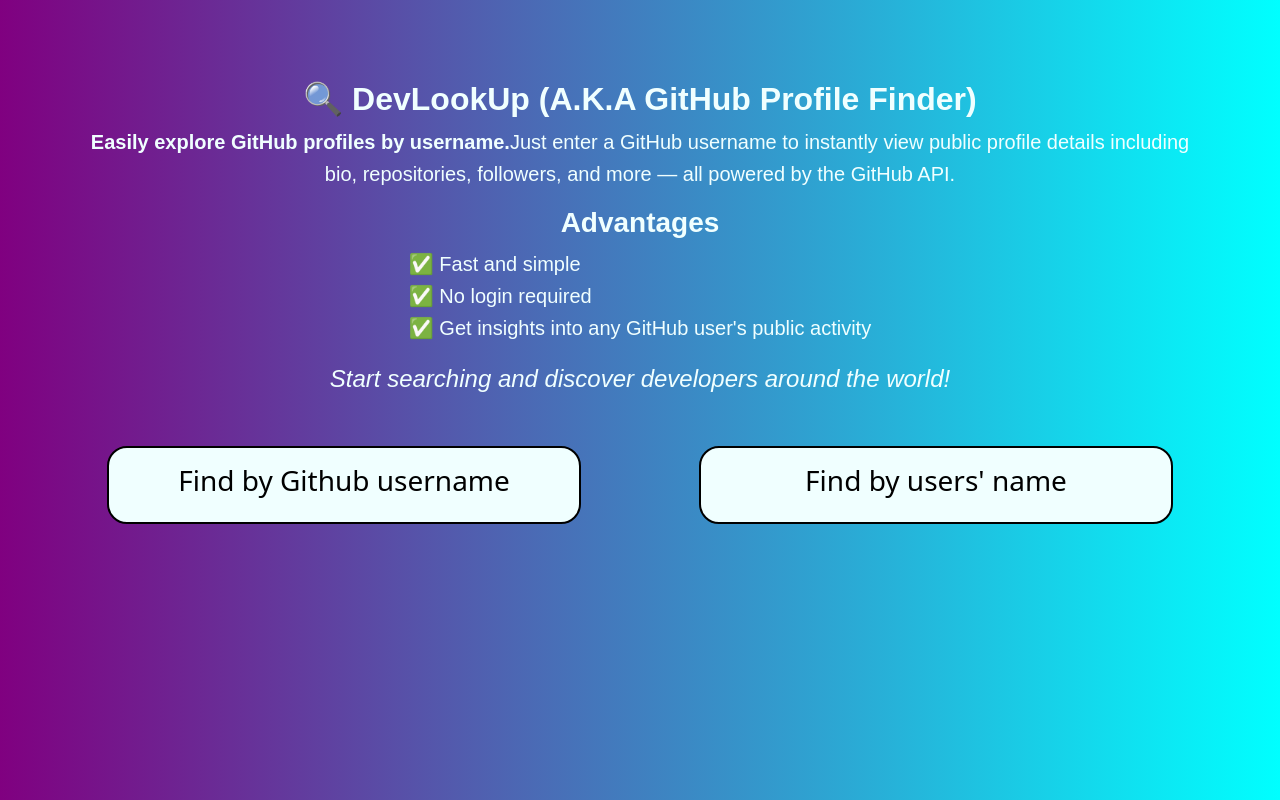
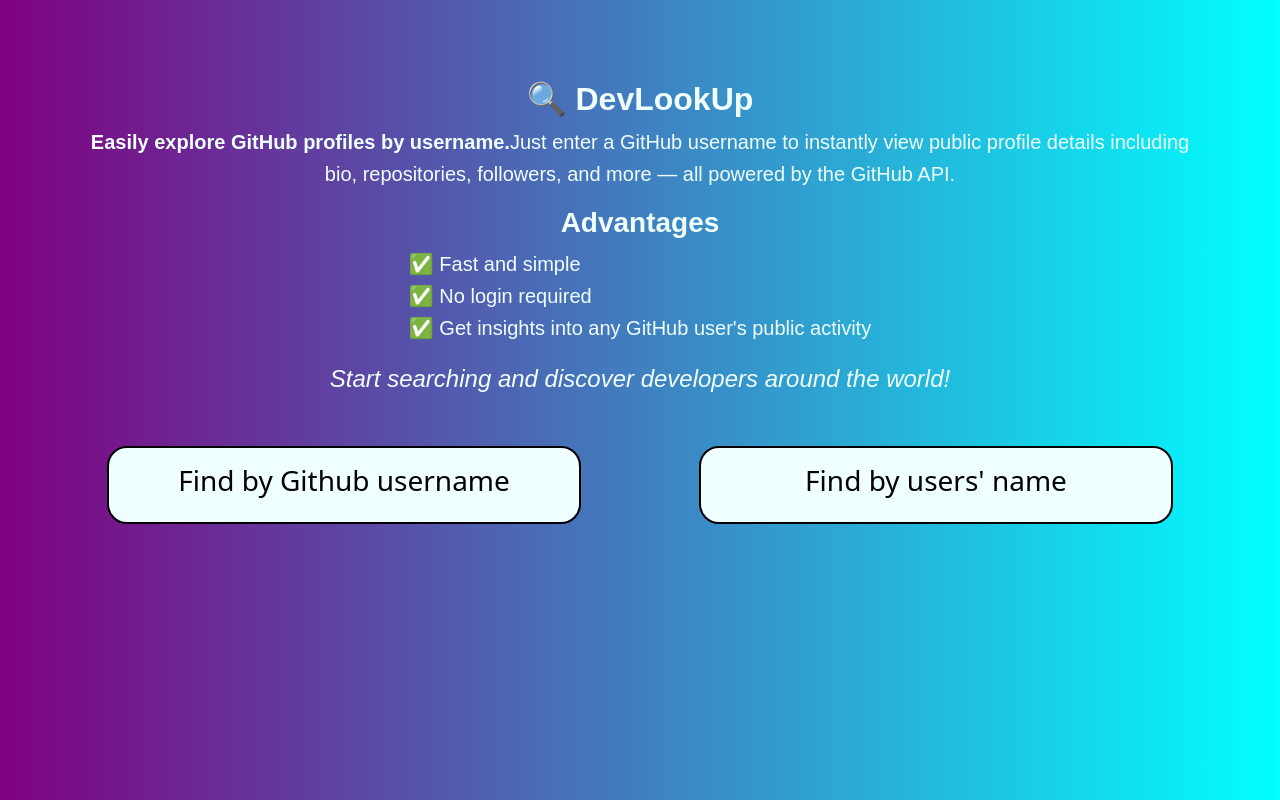
Before and after one commit to drakenevadie19/ghProfileFinder, a React (Create React App) app in the folder front-end/: page / in a window 1280 px wide. Built offline with nearby package versions, Linux system fonts and the light colour scheme.

Commit message:
New Change: Update main page

```diff
--- a/front-end/src/pages/start-page.js
+++ b/front-end/src/pages/start-page.js
@@ -11,7 +11,7 @@
                     fontSize: "1.25rem", // ~20px
                     lineHeight: "1.6"
                 }}>
-                    <h1 style={{ fontSize: "2rem", fontWeight: 800 }}>🔍 DevLookUp (A.K.A GitHub Profile Finder)</h1>
+                    <h1 style={{ fontSize: "2rem", fontWeight: 800 }}>🔍 DevLookUp</h1>
                     <p>
                         <strong>Easily explore GitHub profiles by username.</strong>
                         Just enter a GitHub username to instantly view public profile details including bio, repositories, followers, and more — all powered by the GitHub API.
```
